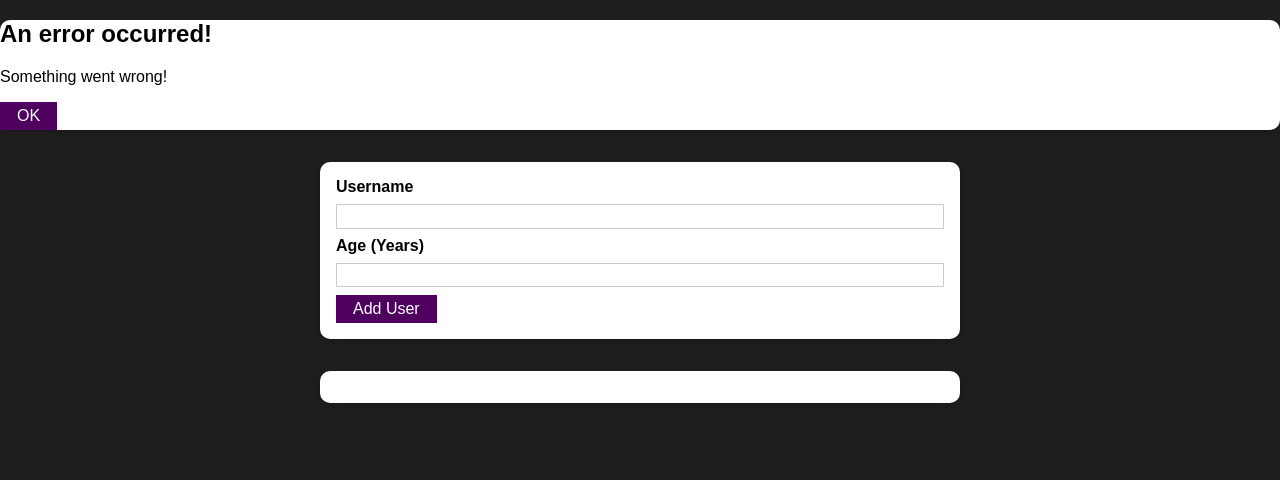
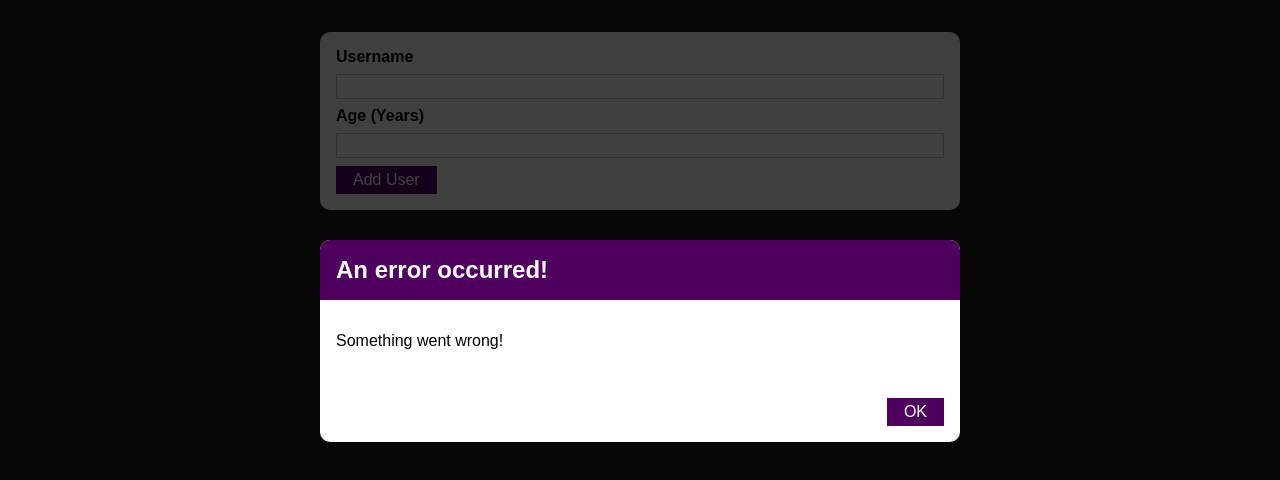
Before and after one commit to Plyavinskiy/user-list-creator, a React (Create React App) app: page / in a window 1280 px wide. Shown: the top 480 px of the page. Built offline with nearby package versions, Linux system fonts and the light colour scheme.

Commit message:
style: add styles for the error modal

```diff
--- a/src/components/UI/ErrorModal.js
+++ b/src/components/UI/ErrorModal.js
@@ -1,18 +1,19 @@
 import Card from "./Card";
 import Button from "./Button";
+import classes from "./ErrorModal.module.css";
 
 const ErrorModal = (props) => {
   return (
     <div>
-      <div />
-      <Card>
-        <header>
+      <div className={classes.backdrop} />
+      <Card className={classes.modal}>
+        <header className={classes.header}>
           <h2>{props.title}</h2>
         </header>
-        <div>
+        <div className={classes.content}>
           <p>{props.message}</p>
         </div>
-        <footer>
+        <footer className={classes.actions}>
           <Button>OK</Button>
         </footer>
       </Card>
--- /dev/null
+++ b/src/components/UI/ErrorModal.module.css
@@ -0,0 +1,45 @@
+.backdrop {
+  position: fixed;
+  top: 0;
+  left: 0;
+  width: 100%;
+  height: 100vh;
+  z-index: 10;
+  background: rgba(0, 0, 0, 0.75);
+}
+
+.modal {
+  position: fixed;
+  top: 30vh;
+  left: 10%;
+  width: 80%;
+  z-index: 100;
+  overflow: hidden;
+}
+
+.header {
+  background: #4f005f;
+  padding: 1rem;
+}
+
+.header h2 {
+  margin: 0;
+  color: white;
+}
+
+.content {
+  padding: 1rem;
+}
+
+.actions {
+  padding: 1rem;
+  display: flex;
+  justify-content: flex-end;
+}
+
+@media (min-width: 768px) {
+  .modal {
+    left: calc(50% - 20rem);
+    width: 40rem;
+  }
+}
```
